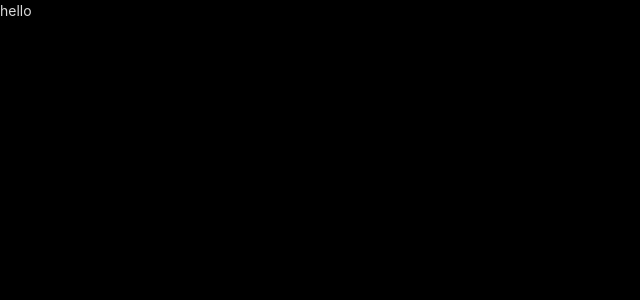
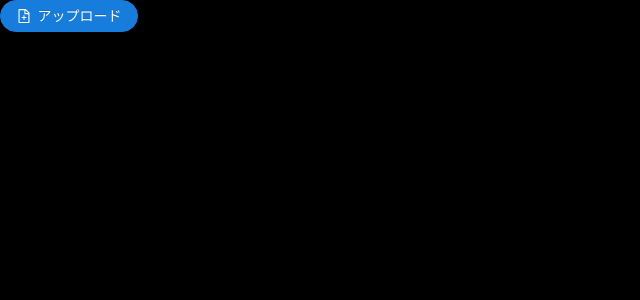
Before and after one commit to hakanai03/pivotal2gantt, a React (Vite) app: page / in a window 1280 px wide. Shown: the top 300 px of the page, without its empty margins (0-640 px from the left). Built offline with nearby package versions, Linux system fonts and the light colour scheme.

Commit message:
update button

```diff
--- a/src/App.tsx
+++ b/src/App.tsx
@@ -5,12 +5,19 @@ import {Providers} from "@/Providers"
 
 import "@/app.css"
 import "antd/dist/antd.dark.css"
+import {UploadButton} from "./components/Upload"
 
 // eslint-disable-next-line @typescript-eslint/no-non-null-assertion
 ReactDOM.createRoot(document.getElementById("root")!).render(
   <React.StrictMode>
     <Providers>
-      <div>hello</div>
+      <UploadButton
+        labelId="upload"
+        onSelectFiles={(files) => {console.log(files)}}
+        shape="round"
+      >
+        アップロード
+      </UploadButton>
     </Providers>
   </React.StrictMode>
 )
--- /dev/null
+++ b/src/components/Upload.tsx
@@ -0,0 +1,95 @@
+import {FileAddOutlined} from "@ant-design/icons"
+import {BaseButtonProps} from "antd/es/button/button"
+import React from "react"
+
+
+export interface ButtonProps extends BaseButtonProps {
+  onSelectFiles: (e: React.ChangeEvent<HTMLInputElement>) => void
+  labelId: string
+  multiple?: boolean
+  icon?: React.ReactNode,
+  style?: React.CSSProperties,
+}
+
+const makeClassName: (props: ButtonProps) => string = ({
+  block,
+  type,
+  shape,
+  children,
+  size,
+}) => {
+  const classes: string[] = ["ant-btn"]
+  if (block) classes.push("ant-btn-block")
+  if (type) {
+    classes.push(`ant-btn-${type}`)
+  } else {
+    classes.push("ant-btn-primary")
+  }
+  switch (shape) {
+    case "round":
+      classes.push("ant-btn-round")
+      break
+    case "circle":
+      classes.push("ant-btn-circle")
+      break
+    case "default":
+    default:
+      break
+  }
+  switch (size) {
+    case "small":
+      classes.push("ant-btn-sm")
+      break
+    case "large":
+      classes.push("ant-btn-lg")
+      break
+    case "middle":
+    default:
+      break
+  }
+  if (!children) {
+    classes.push("ant-btn-icon-only")
+  }
+
+  return classes.reduce((prev, cur) => `${prev} ${cur}`)
+}
+
+const defaultLabelStyle: React.CSSProperties = {
+  cursor: "pointer",
+  display: "inline-block",
+  textAlign: "center",
+}
+
+const mergeCSSProperties = (base: React.CSSProperties, overwrite: React.CSSProperties): React.CSSProperties => {
+  return {
+    ...base,
+    ...overwrite,
+  }
+}
+
+export const UploadButton: React.FC<ButtonProps> = (props) => {
+  const mergedStyle = props.style ? mergeCSSProperties(defaultLabelStyle, props.style) : defaultLabelStyle
+
+  const handleChangeFiles = (e: React.ChangeEvent<HTMLInputElement>) => {
+    props.onSelectFiles(e)
+    e.target.value = "" // ユーザーが同じファイルを選んだ場合にイベントが発火しない対策
+  }
+
+  return (
+    <label
+      htmlFor={props.labelId}
+      className={makeClassName(props)}
+      style={mergedStyle}
+    >
+      <input
+        id={props.labelId}
+        type="file"
+        style={{display: "none"}}
+        multiple={props.multiple}
+        onChange={handleChangeFiles}
+      />
+      {props.icon ? props.icon : <FileAddOutlined />}
+      <span style={{marginLeft: "0.4rem"}}>{props.children}</span>
+    </label>
+  )
+}
```
Also changed, not shown: .eslintrc.js.
